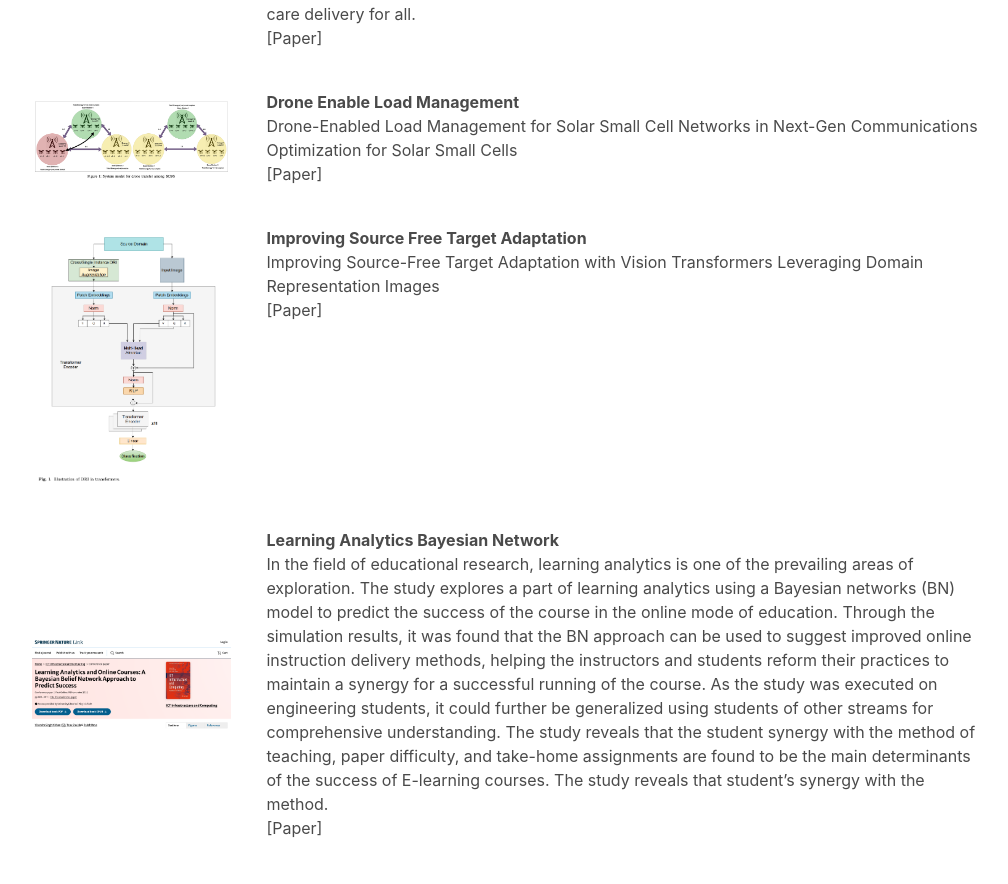
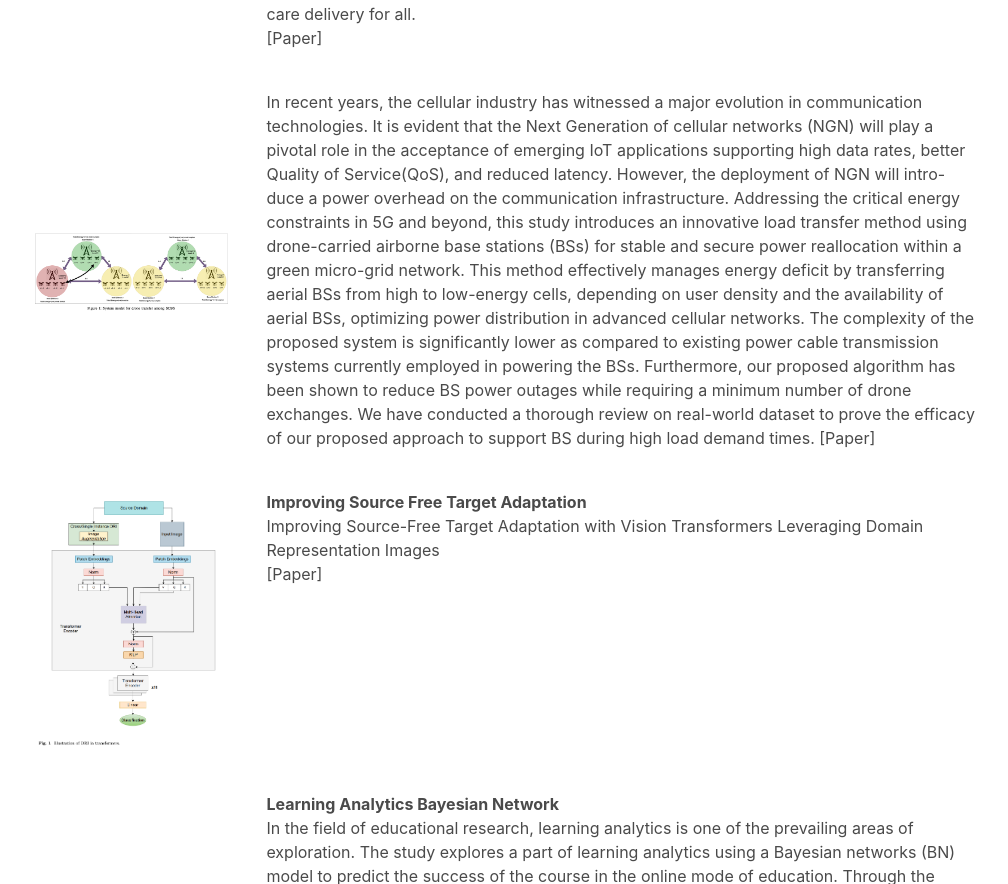
Before and after one commit to salman679/daksh-dave-protfolio, a plain HTML site: page index.html in a window 1280 px wide. Shown: the part 4561-5445 px from the top of the page, without its empty margins (263-1271 px from the left). Drawn offline with nearby package versions, Linux system fonts and the light colour scheme.

Commit message:
chenges in publication

```diff
--- a/index.html
+++ b/index.html
@@ -477,8 +477,7 @@
               <div class="column">
                 <div class="content">
                   <p>
-                    <b>Drone Enable Load Management</b><br>
-                    Drone-Enabled Load Management for Solar Small Cell Networks in Next-Gen Communications Optimization for Solar Small Cells<br>
+                    In recent years, the cellular industry has witnessed a major evolution in communication technologies. It is evident that the Next Generation of cellular networks (NGN) will play a pivotal role in the acceptance of emerging IoT applications supporting high data rates, better Quality of Service(QoS), and reduced latency. However, the deployment of NGN will intro- duce a power overhead on the communication infrastructure. Addressing the critical energy constraints in 5G and beyond, this study introduces an innovative load transfer method using drone-carried airborne base stations (BSs) for stable and secure power reallocation within a green micro-grid network. This method effectively manages energy deficit by transferring aerial BSs from high to low-energy cells, depending on user density and the availability of aerial BSs, optimizing power distribution in advanced cellular networks. The complexity of the proposed system is significantly lower as compared to existing power cable transmission systems currently employed in powering the BSs. Furthermore, our proposed algorithm has been shown to reduce BS power outages while requiring a minimum number of drone exchanges. We have conducted a thorough review on real-world dataset to prove the efficacy of our proposed approach to support BS during high load demand times.
                     <a href="https://ieeexplore.ieee.org/abstract/document/10420594" target="_blank">[Paper]</a>
 
                   </p>
```
